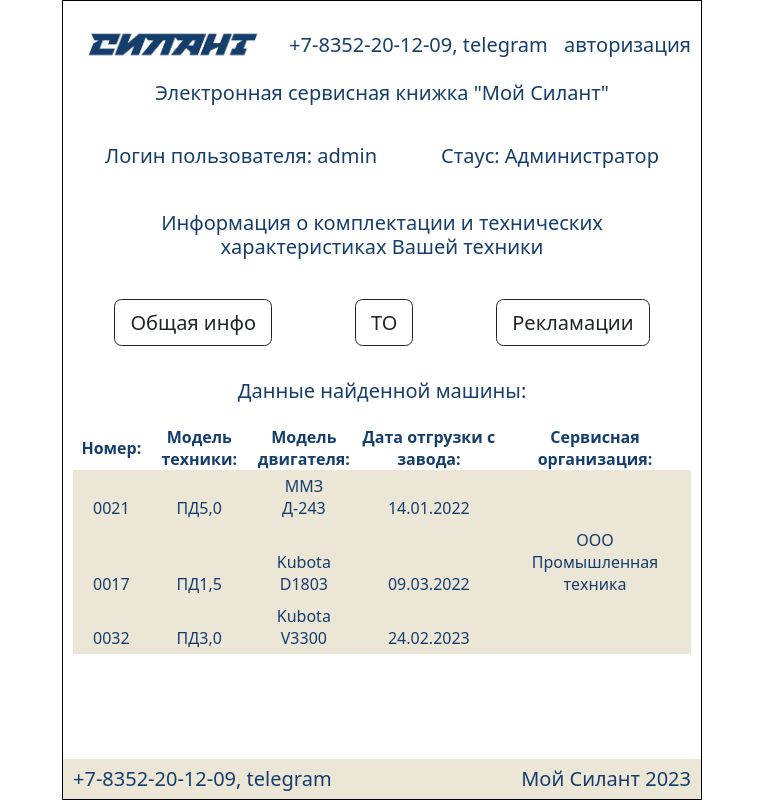
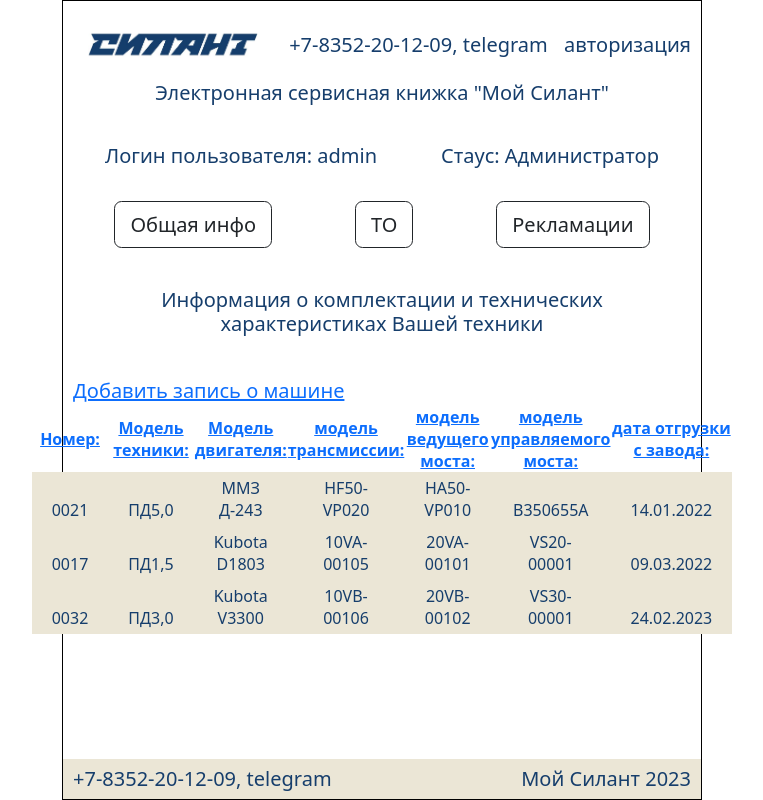
Before and after one commit to aerastov/SF_Graduate_work, a Django app: page /info in a window 1280 px wide. Shown: the whole page, without its empty margins (258-1021 px from the left). Run offline with Django 4.2, Linux system fonts and the light colour scheme; a user stored in the database is signed in; data comes from the database, SQL or seed files in the repository; both versions use the stored data as it was after the commit; some libraries are stand-ins or nearby versions.

Commit message:
preview 2.0

```diff
--- a/My_Silant/silant/models.py
+++ b/My_Silant/silant/models.py
@@ -77,23 +77,23 @@ class Service_company(models.Model):
 
 
 class Car(models.Model):
-    factory_number = models.TextField(max_length=17, unique=True, verbose_name='Заводской номер')
-    technique_model = models.ForeignKey(Technique_model, on_delete=models.CASCADE, verbose_name='Модель техники')
-    engine_model = models.ForeignKey(Engine_model, on_delete=models.CASCADE, verbose_name='Модель двигателя')
+    factory_number = models.TextField(max_length=17, unique=True, db_index=True, verbose_name='Заводской номер')
+    technique_model = models.ForeignKey(Technique_model, on_delete=models.CASCADE, db_index=True, verbose_name='Модель техники')
+    engine_model = models.ForeignKey(Engine_model, on_delete=models.CASCADE, db_index=True, verbose_name='Модель двигателя')
     engine_number = models.TextField(max_length=17, verbose_name='Номер двигателя')
-    transmission_model = models.ForeignKey(Transmission_model, on_delete=models.CASCADE, verbose_name='Модель трансмиссии')
+    transmission_model = models.ForeignKey(Transmission_model, on_delete=models.CASCADE, db_index=True, verbose_name='Модель трансмиссии')
     transmission_number = models.TextField(max_length=50, verbose_name='Номер трансмиссии')
-    drive_axle_model = models.ForeignKey(Drive_axle_model, on_delete=models.CASCADE, verbose_name='Модель ведущего моста')
+    drive_axle_model = models.ForeignKey(Drive_axle_model, on_delete=models.CASCADE, db_index=True, verbose_name='Модель ведущего моста')
     drive_axle_number = models.TextField(max_length=50, verbose_name='Номер ведущего моста')
-    steerable_axle_model = models.ForeignKey(Steerable_axle_model, on_delete=models.CASCADE, verbose_name='Модель управляемого моста')
+    steerable_axle_model = models.ForeignKey(Steerable_axle_model, on_delete=models.CASCADE, db_index=True, verbose_name='Модель управляемого моста')
     steerable_axle_number = models.TextField(max_length=50, verbose_name='Номер управляемого моста')
     supply_contract = models.TextField(max_length=50, blank=True, verbose_name='Договор поставки №, дата.')
-    date_of_shipment_from_the_factory = models.DateField(blank=True, verbose_name='Дата отгрузки с завода')
+    date_of_shipment_from_the_factory = models.DateField(db_index=True, verbose_name='Дата отгрузки с завода')
     consignee = models.TextField(max_length=50, blank=True, verbose_name='Грузополучатель')
     delivery_address = models.TextField(max_length=150, blank=True, verbose_name='Адрес поставки (эксплуатации)')
     equipment = models.TextField(max_length=150, blank=True, verbose_name='Комплектация (доп. опции)')
-    client = models.ForeignKey(User, on_delete=models.CASCADE, blank=True, verbose_name='Клиент')
-    service_company = models.ForeignKey(Service_company, on_delete=models.CASCADE, blank=True, verbose_name='Сервисная компания')
+    client = models.ForeignKey(User, on_delete=models.CASCADE, null=True, blank=True, verbose_name='Клиент')
+    service_company = models.ForeignKey(Service_company, null=True, on_delete=models.CASCADE, blank=True, verbose_name='Сервисная компания')
 
     def __str__(self):
         return f'{self.factory_number}'
--- a/My_Silant/silant/templates/index.html
+++ b/My_Silant/silant/templates/index.html
@@ -34,7 +34,7 @@
             </table>
         {% endfor %}
     {% else %}
-        <h4 class="center">Ничего не найдено</h4>
+        <h6 class="center">Данных о машине с таким заводским номером нет в системе</h6>
     {% endif %}
 
 {% endblock content %}
--- a/My_Silant/silant/templates/info.html
+++ b/My_Silant/silant/templates/info.html
@@ -9,8 +9,7 @@
 <!--{% endif %}-->
 <!--<br>-->
 
-{% include "fragments/username_group.html" %}
-<h6 class="center">Информация о комплектации и технических<br>характеристиках Вашей техники</h6>
+{% include "fragments/username_group.html" %}<br>
 <div class="div_full_horizontal_content_space_around">
     <a class="btn btn-outline-dark" href="{% url 'info' %}" role="button">Общая инфо</a>
     <a class="btn btn-outline-dark" href="{% url 'index' %}" role="button">ТО</a>
@@ -18,20 +17,35 @@
 </div>
 
     {% if cars %}
-            <br>
-            <p class="center">Данные найденной машины:</p>
+            <h6 class="center">Информация о комплектации и технических<br>характеристиках Вашей техники</h6>
+
+
+        {% if request.user|has_group:"manager" or request.user|has_group:"admin" %}
+            <div>
+                <a href="{% url 'create_car' %}" role="button">Добавить запись о машине</a>
+            </div>
+        {% endif %}
+
+
             <table class="center">
-            <tr><th>Номер:</th><th>Модель техники:</th><th>Модель двигателя:</th><th>Дата отгрузки с завода:</th><th>Сервисная организация:</th></tr>
+            <tr><th><a href="?order_by=factory_number">Номер:</a></th><th><a href="?order_by=technique_model">Модель техники:</a></th><th><a href="?order_by=engine_model">Модель двигателя:</a></th><th><a href="?order_by=transmission_model">модель трансмиссии:</a></th><th><a href="?order_by=drive_axle_model">модель ведущего моста:</a></th><th><a href="?order_by=steerable_axle_model">модель управляемого моста:</a></th><th><a href="?order_by=date_of_shipment_from_the_factory">дата отгрузки с завода:</a></th></tr>
         {% for car in cars %}
-            <tr><td>{{ car.factory_number }}</td><td>{{ car.technique_model }}</td><td>{{ car.engine_model }}</td><td>{{ car.date_of_shipment_from_the_factory|date:"d.m.Y" }}</td><td>{{ car.service_company }}</td></tr>
+            <tr><td>{{ car.factory_number }}</td><td>{{ car.technique_model }}</td><td>{{ car.engine_model }}</td><td>{{ car.transmission_model }}</td><td>{{ car.drive_axle_model }}</td><td>{{ car.steerable_axle_model }}</td><td>{{ car.date_of_shipment_from_the_factory|date:"d.m.Y" }}</td></tr>
         {% endfor %}
             </table>
     {% else %}
-        <h4 class="center">Данных о машине с таким заводским номером нет в системе</h4>
+        <h6 class="center">Нет записей о машинах, которые вам доступны к просмотру.</h6>
+
+
+        {% if request.user|has_group:"manager" or request.user|has_group:"admin" %}
+            <div class="center">
+                <a class="btn btn-outline-dark" href="{% url 'create_car' %}" role="button">Создать новую запись о машине</a>
+            </div>
+        {% endif %}
     {% endif %}
 
 
-
+<!--{{ car.date_of_shipment_from_the_factory|date:"d.m.Y" }}-->
 
 
 
--- a/My_Silant/silant/urls.py
+++ b/My_Silant/silant/urls.py
@@ -5,4 +5,6 @@ urlpatterns = [
     path('', Index.as_view(), name='index'),
     path('index', Index.as_view()),
     path('info', Info.as_view(), name='info'),
+    path('create_car', CreateCar.as_view(), name='create_car'),
+
 ]
--- a/My_Silant/silant/views.py
+++ b/My_Silant/silant/views.py
@@ -1,14 +1,12 @@
 from django.shortcuts import render
 from django.views.generic import ListView, DetailView
-from django.views.generic.edit import FormMixin
+from django.views.generic.edit import FormMixin, CreateView
 from django.contrib.auth.models import User
 from django.contrib.auth.mixins import LoginRequiredMixin
 from .models import *
 from .forms import *
 from django.urls import reverse
 from django.http import HttpResponseRedirect
-
-
 
 
 class Index(FormMixin, ListView):
@@ -25,9 +23,9 @@ class Index(FormMixin, ListView):
             # print(form.cleaned_data.get("factory_number"))
             self.object_list = Car.objects.filter(factory_number=form.cleaned_data['factory_number'])
             # self.object_list = [list(i.values()) for i in list(Car.objects.filter(factory_number=form.cleaned_data['factory_number']).values())]
-            # print("object_list = ", self.object_list)
         else:
             self.object_list = []
+
         return self.render_to_response(self.get_context_data(object_list=self.object_list, form=form))
 
 
@@ -38,20 +36,28 @@ class Info(LoginRequiredMixin, ListView):
 
     def get_context_data(self, *args, **kwargs):
         context = super().get_context_data(*args, **kwargs)
-
+        order_by = self.request.GET.get('order_by', 'date_of_shipment_from_the_factory')
+        if order_by in ['technique_model', 'engine_model', 'transmission_model', 'drive_axle_model', 'steerable_axle_model']:
+            order_by = order_by+"__name"
+        print("order_by = ", order_by)
+        context['cars'] = []
 
         if self.request.user.groups.filter(name='admin').exists():
             print("группа admin, user.id = ", self.request.user.id)
             context['cars'] = Car.objects.all
+            # context['cars'] = Car.objects.all().order_by(order_by)
         elif self.request.user.groups.filter(name='manager').exists():
             print("группа manager, user.id = ", self.request.user.id)
-            context['cars'] = Car.objects.all
+            # context['cars'] = Car.objects.all
+            context['cars'] = Car.objects.all().order_by(order_by)
         elif self.request.user.groups.filter(name='service').exists():
             print("группа service, user.id = ", self.request.user.id)
             context['cars'] = Car.objects.filter(client=self.request.user.id)
+            # context['cars'] = Car.objects.filter(client=self.request.user.id).order_by(order_by)
         elif self.request.user.groups.filter(name='client').exists():
             print("группа client, user.id = ", self.request.user.id)
             context['cars'] = Car.objects.filter(client=self.request.user.id)
+            # context['cars'] = Car.objects.filter(client=self.request.user.id).order_by(order_by)
         else:
             print("группа не найдена")
             context['cars'] = []
@@ -68,3 +74,18 @@ class Complaints(LoginRequiredMixin, ListView):
     model = Car
     template_name = 'index.html'
     context_object_name = 'cars'
+
+
+class CreateCar(LoginRequiredMixin, CreateView):
+    model = Car
+    template_name = 'create_car.html'
+    form_class = CreateCarForm
+    success_url = '/info'
+
+    # def form_valid(self, form):
+    #     # form.save(commit=False)
+    #     # car = form.save(commit=False)
+    #     # form = self.get_form()
+    #     # car.client = User.objects.get(username=form.cleaned_data.get("client"))
+    #     # car.save()
+    #     return HttpResponseRedirect(reverse('info'))
```
Also changed, not shown: My_Silant/silant/forms.py (+22 -0 lines), My_Silant/silant/templates/create_car.html (added, +34 -0 lines), My_Silant/db.sqlite3, My_Silant/silant/migrations/0003_alter_car_client_alter_car_service_company.py (added), My_Silant/silant/migrations/0004_alter_car_date_of_shipment_from_the_factory.py (added), My_Silant/silant/migrations/0005_alter_car_date_of_shipment_from_the_factory.py (added), My_Silant/silant/migrations/0006_alter_car_options.py (added), My_Silant/silant/migrations/0007_alter_car_date_of_shipment_from_the_factory_and_more.py (added), My_Silant/silant/migrations/0008_alter_car_options.py (added).
